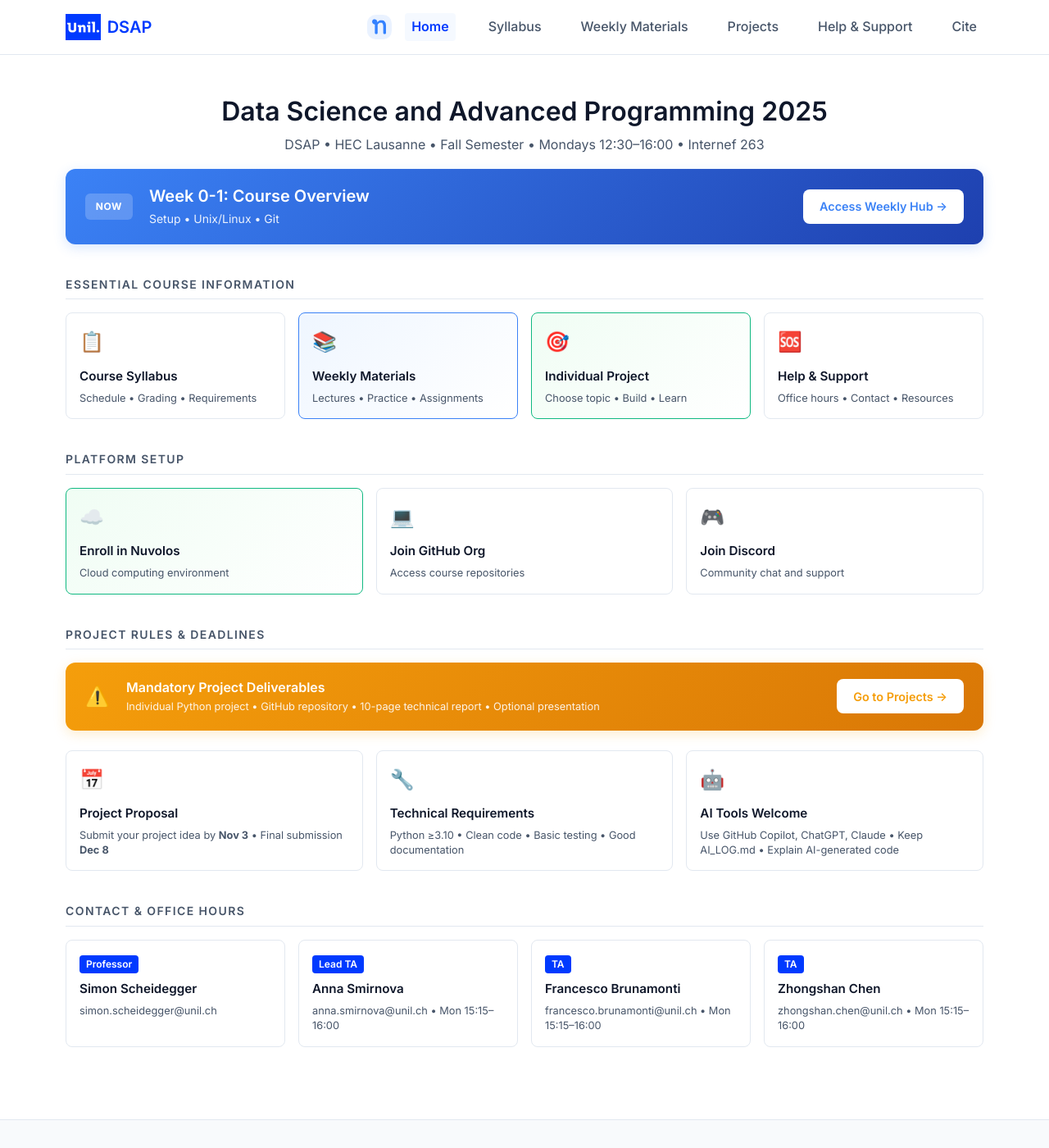
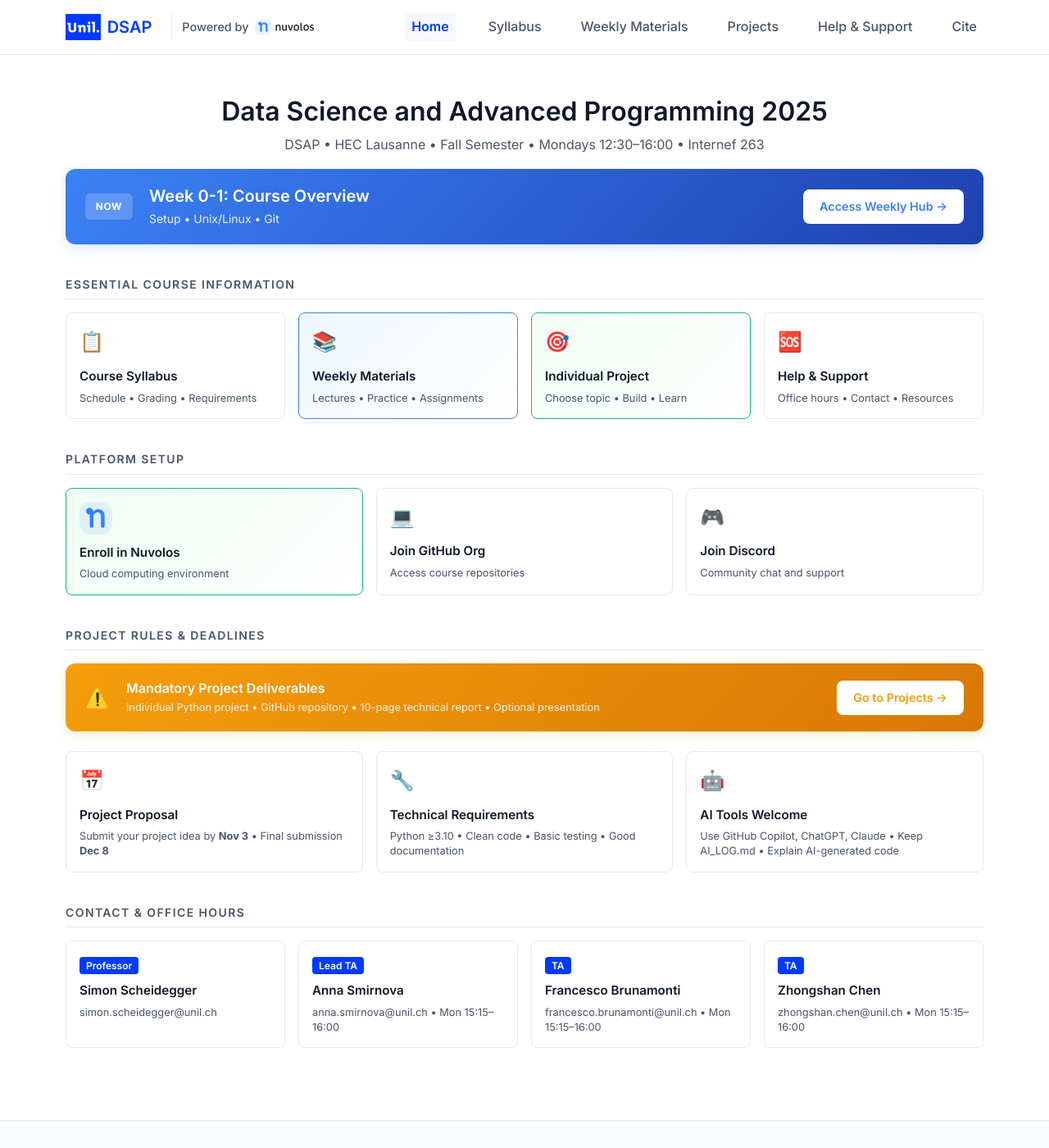
Before and after one commit to ap-unil-2025/course-materials, a Jekyll site: the page built from docs/index.html, in a window 1280 px wide and 1400 px high. Shown: the whole window at 82% size. Built offline with Jekyll 4.4.1, drawn with Linux system fonts in a browser that asks for light colours.

Commit message:
Update Nuvolos branding with logo
- Added Nuvolos logo to 'Powered by' text in header
- Left-aligned Nuvolos logo in enrollment card
- Fixed header styling with proper logo display
- Improved hover effects and spacing

🤖 Generated with Claude Code

Co-Authored-By: Claude <noreply@anthropic.com>

```diff
--- a/docs/_includes/navigation.html
+++ b/docs/_includes/navigation.html
@@ -1,12 +1,14 @@
 <nav class="site-nav" role="navigation" aria-label="Main navigation">
-    <a class="site-title" href="{{ '/' | relative_url }}" aria-label="Homepage">
-        <img src="{{ '/assets/images/unil.jpeg' | relative_url }}" alt="UNIL Logo" class="site-logo">
-        <span class="site-title-text">DSAP</span>
-    </a>
-
-    <a href="https://nuvolos.cloud/enroll/course/link/a0bbf6e4-0cdd-4fea-ae70-5e1f968e8798" target="_blank" rel="noopener noreferrer" class="nuvolos-logo" aria-label="Enroll on Nuvolos">
-        <img src="{{ '/assets/images/nuvolos_logo_small.svg' | relative_url }}" alt="Nuvolos Logo">
-    </a>
+    <div class="site-branding">
+        <a class="site-title" href="{{ '/' | relative_url }}" aria-label="Homepage">
+            <img src="{{ '/assets/images/unil.jpeg' | relative_url }}" alt="UNIL Logo" class="site-logo">
+            <span class="site-title-text">DSAP</span>
+        </a>
+        <a href="https://nuvolos.cloud" target="_blank" rel="noopener noreferrer" class="powered-by-header" aria-label="Powered by Nuvolos">
+            <span class="powered-text">Powered by</span>
+            <img src="{{ '/assets/images/nuvolos_logo.svg' | relative_url }}" alt="Nuvolos" class="header-nuvolos-logo">
+        </a>
+    </div>
 
     <button class="nav-toggle" aria-label="Toggle navigation menu" aria-expanded="false">
         <span class="hamburger"></span>
--- a/docs/assets/css/style.scss
+++ b/docs/assets/css/style.scss
@@ -173,25 +173,39 @@ body {
   align-items: center;
 }
 
-.nuvolos-logo {
-  margin-left: auto;
-  margin-right: 1rem;
+.site-branding {
   display: flex;
   align-items: center;
-  text-decoration: none;
-  transition: opacity 0.3s ease;
+  gap: 1.5rem;
 }
 
-.nuvolos-logo:hover {
-  opacity: 0.8;
+.powered-by-header {
+  display: flex;
+  align-items: center;
+  gap: 0.5rem;
+  font-size: 0.9rem;
+  color: var(--text-secondary);
+  text-decoration: none;
+  padding: 0.25rem 0.75rem;
+  border-left: 1px solid var(--border-color);
+  transition: opacity 0.2s ease;
 }
 
-.nuvolos-logo img {
-  height: 30px;
+.powered-by-header:hover {
+  opacity: 0.8;
+  text-decoration: none;
+}
+
+.powered-text {
+  font-weight: 500;
+  color: var(--text-secondary);
+}
+
+.header-nuvolos-logo {
+  height: 20px;
   width: auto;
-  object-fit: contain;
-  object-position: center;
 }
+
 
 .site-title {
   display: flex;
@@ -541,6 +555,17 @@ tr:hover {
     gap: 1rem;
   }
 
+  .site-branding {
+    flex-direction: column;
+    gap: 0.5rem;
+  }
+
+  .powered-by-header {
+    border-left: none;
+    border-top: 1px solid var(--border-color);
+    padding-top: 0.5rem;
+  }
+
   .site-title {
     gap: 0.375rem;
   }
@@ -551,15 +576,6 @@ tr:hover {
 
   .site-title-text {
     font-size: 1.125rem;
-  }
-
-  .nuvolos-logo {
-    margin: 0.5rem 0;
-    order: -1;
-  }
-
-  .nuvolos-logo img {
-    height: 25px;
   }
 
   .nav-links {
--- a/docs/index.html
+++ b/docs/index.html
@@ -54,7 +54,7 @@ layout: default
     <div class="platform-grid">
 
       <a href="https://app.nuvolos.cloud/enroll/class/RshD654gzU4" target="_blank" class="platform-item priority">
-        <div class="platform-icon">☁️</div>
+        <img src="{{ '/assets/images/nuvolos_logo_small.svg' | relative_url }}" alt="Nuvolos" class="platform-logo">
         <h4>Enroll in Nuvolos</h4>
         <p>Cloud computing environment</p>
       </a>
@@ -317,6 +317,13 @@ layout: default
   display: block;
 }
 
+.platform-logo {
+  height: 40px;
+  width: auto;
+  margin-bottom: 0.75rem;
+  display: block;
+}
+
 .home-item h4,
 .platform-item h4 {
   font-size: 0.95rem;
```
